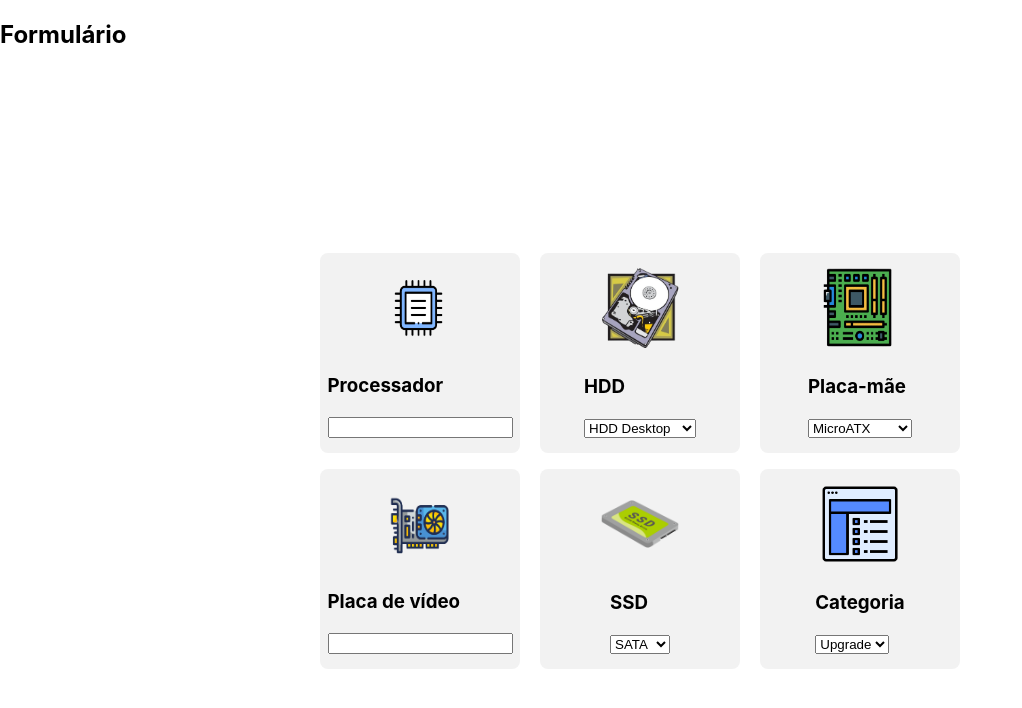
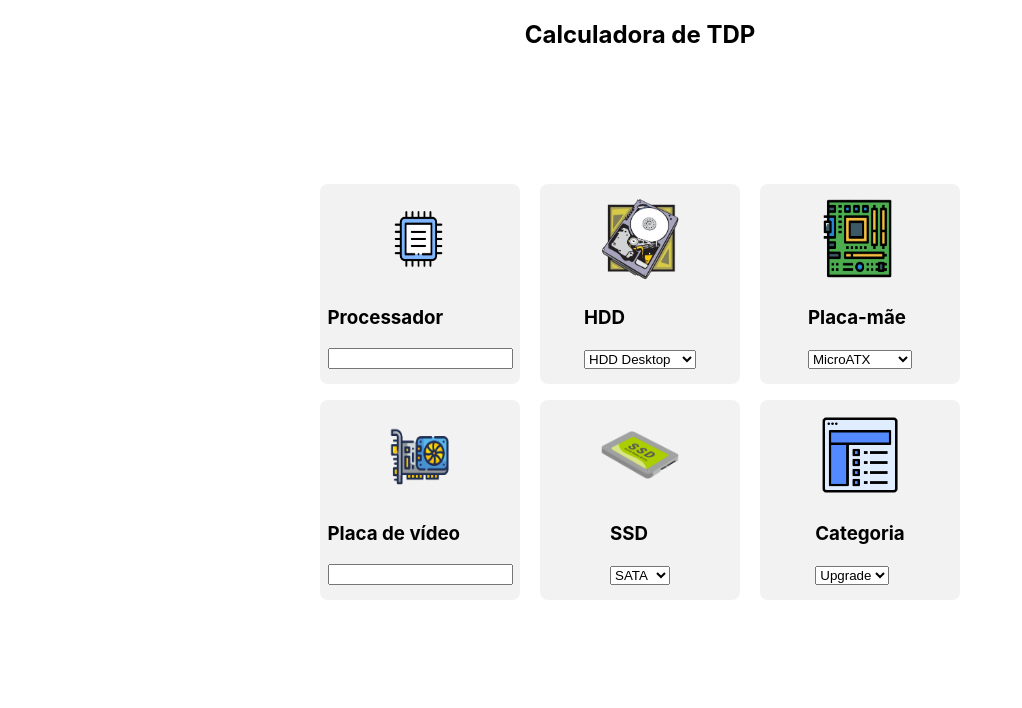
Before and after one commit to tatehira/Front-CalculoTDP, a React (Create React App) app: page / in a window 1280 px wide. Shown: the top 708 px of the page, without its empty margins (0-1022 px from the left). Built offline with nearby package versions, Linux system fonts and the light colour scheme; the HTML template or start-up script is replaced by a standard one.

Commit message:
centralizao h2

```diff
--- a/src/App.css
+++ b/src/App.css
@@ -1,4 +1,10 @@
 /* App.css */
+.form-heading {
+  position: absolute;
+  top: 0;
+  left: 50%;
+  transform: translateX(-50%);
+}
 
 .container {
   display: flex;
--- a/src/App.js
+++ b/src/App.js
@@ -38,8 +38,8 @@ const App = () => {
 
   return (
     <div className="App">
-      <h2>Formulário</h2>
       <div className="container">
+        <h2 className="form-heading">Calculadora de TDP</h2>
         <div className="fields-container">
           <Field imagePath={processadorImg}>
             <ProcessadorInput value={processador} onChange={handleProcessadorChange} />
```
